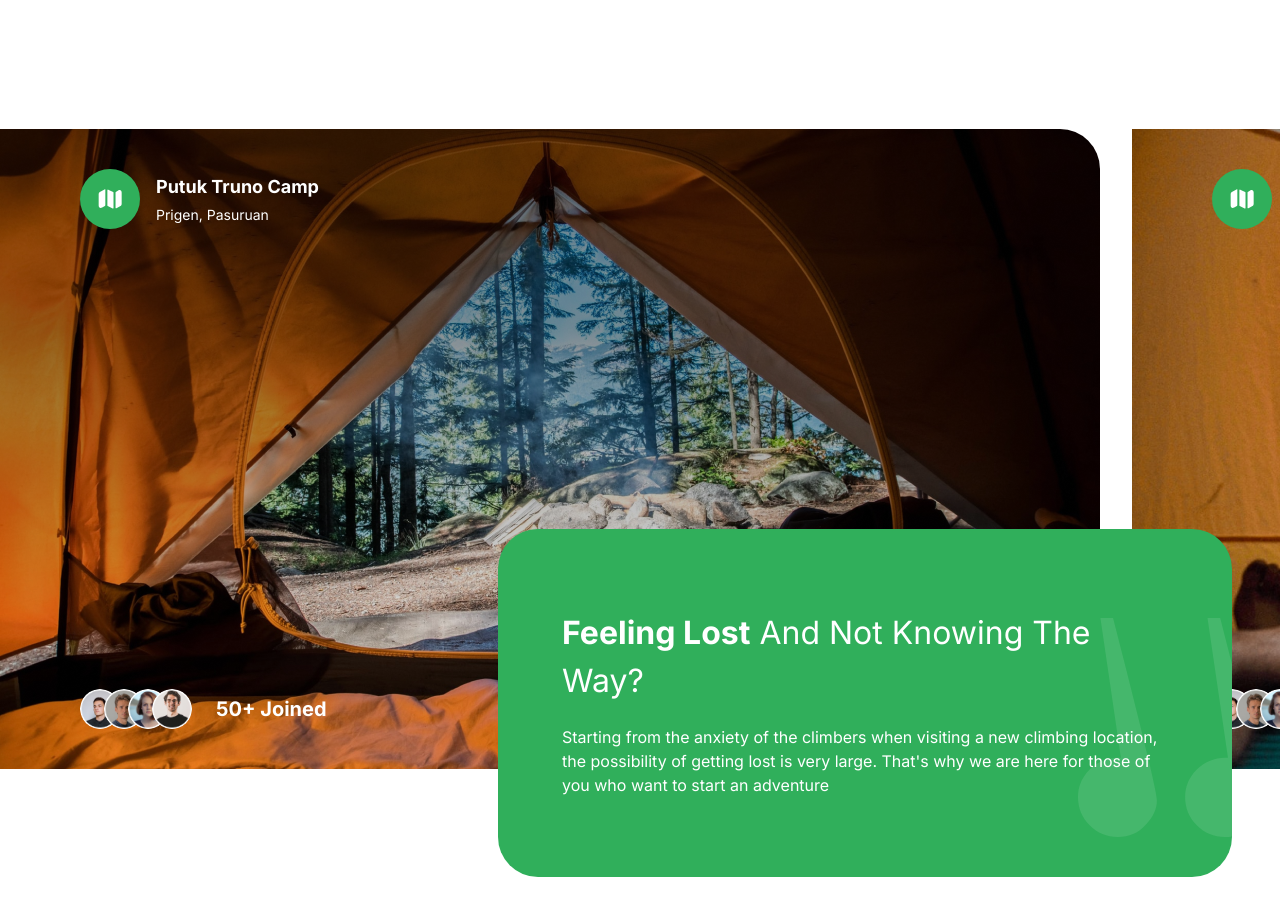
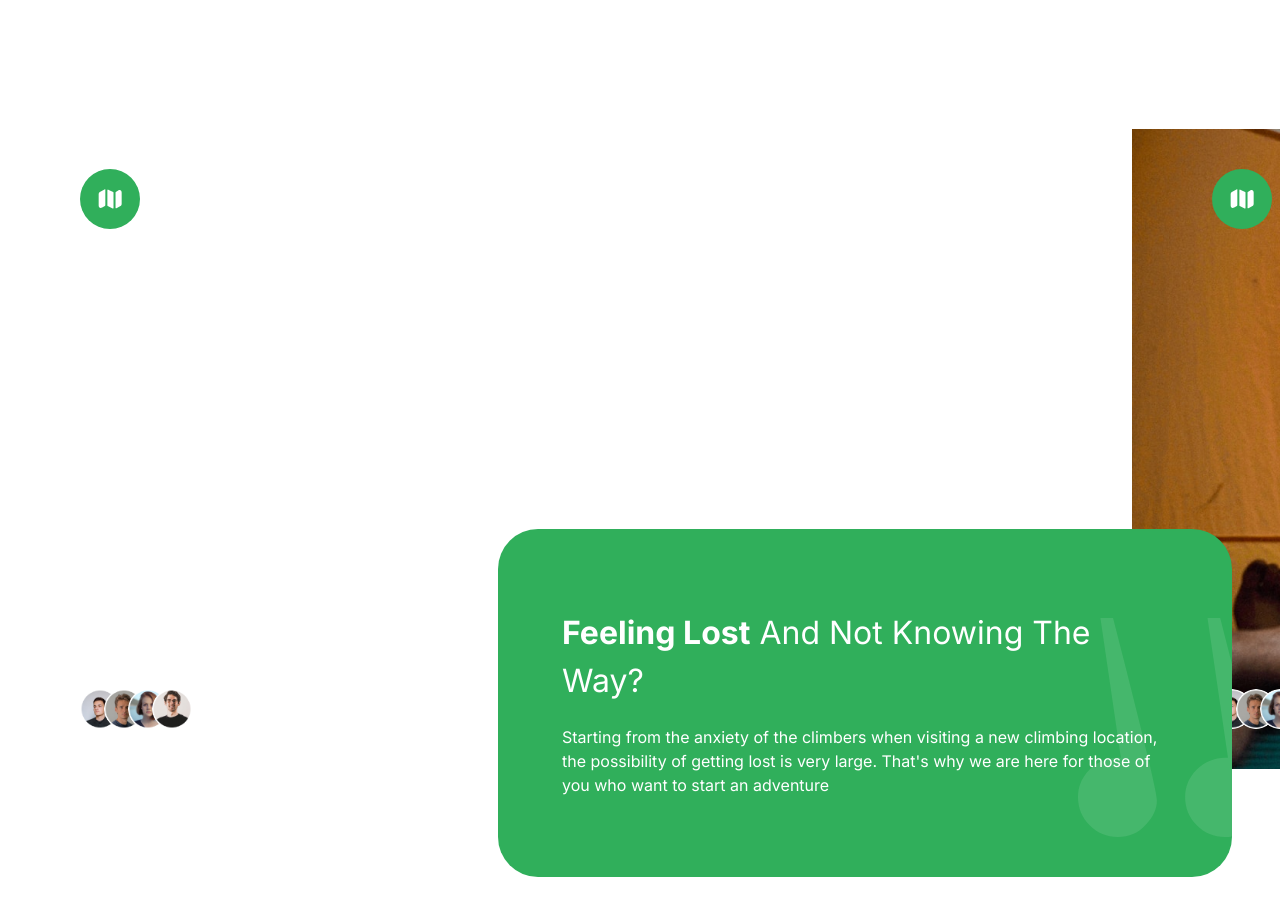
Before and after one commit to Sumit4509/Travel-Website-Design, a Next.js app: page / in a window 1280 px wide. Shown: the part 700-1616 px from the top of the page. Built offline with nearby package versions, Linux system fonts and the light colour scheme.

Commit message:
Update Camp.tsx

```diff
--- a/components/Camp.tsx
+++ b/components/Camp.tsx
@@ -52,7 +52,7 @@ const Camp = () => {
     <section className="2xl:max-container relative flex flex-col py-10 lg:mb-10 lg:py-20 xl:mb-20">
       <div className="hide-scrollbar flex h-[340px] w-full items-start justify-start gap-8 overflow-x-auto lg:h-[400px] xl:h-[640px]">
         <CampSite
-          backgroundImage="bg-bg-img-1"
+          backgroundImage="bg-bg-Screenshot 2024-07-31 151033"
           title="Putuk Truno Camp"
           subtitle="Prigen, Pasuruan"
           peopleJoined="50+ Joined"
```
